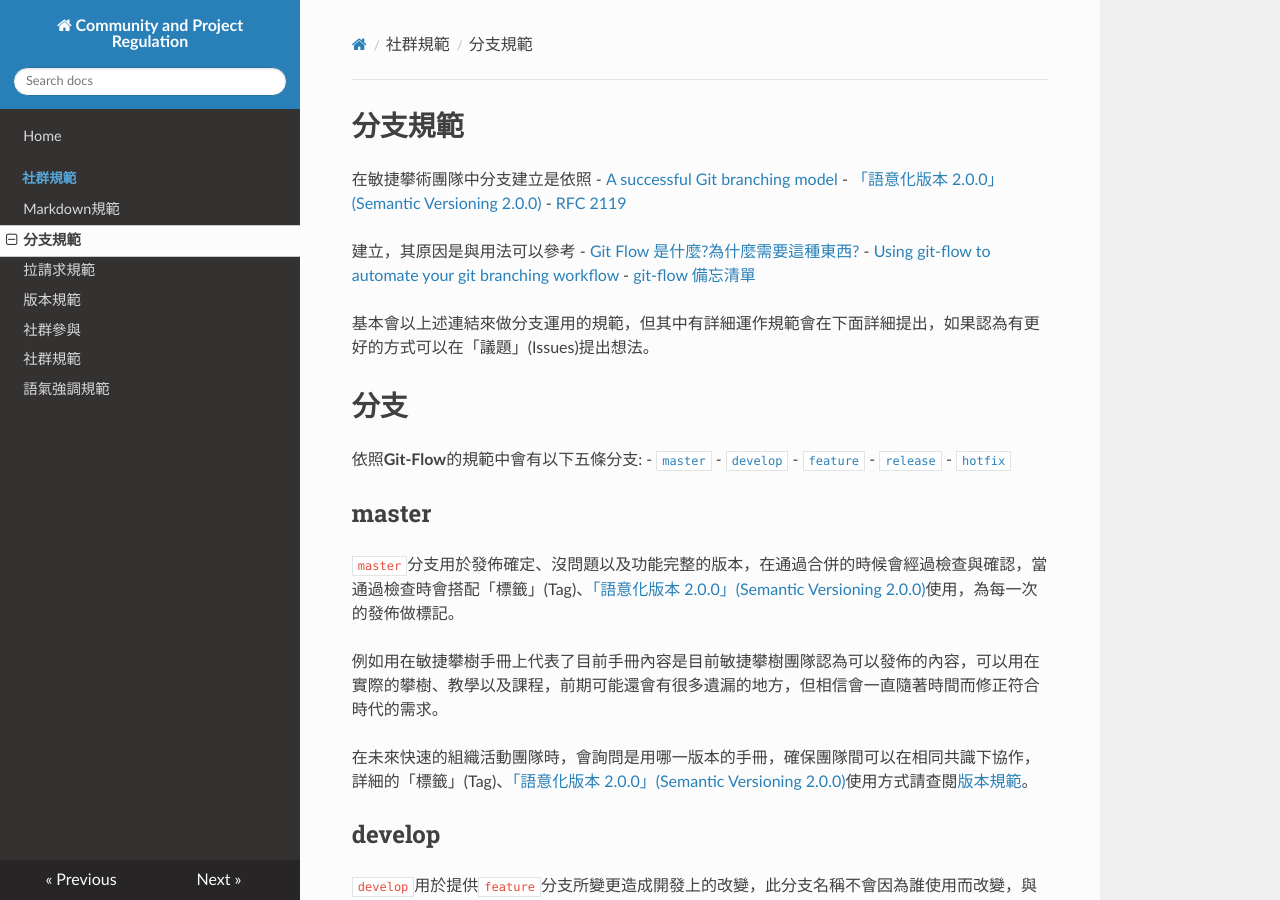
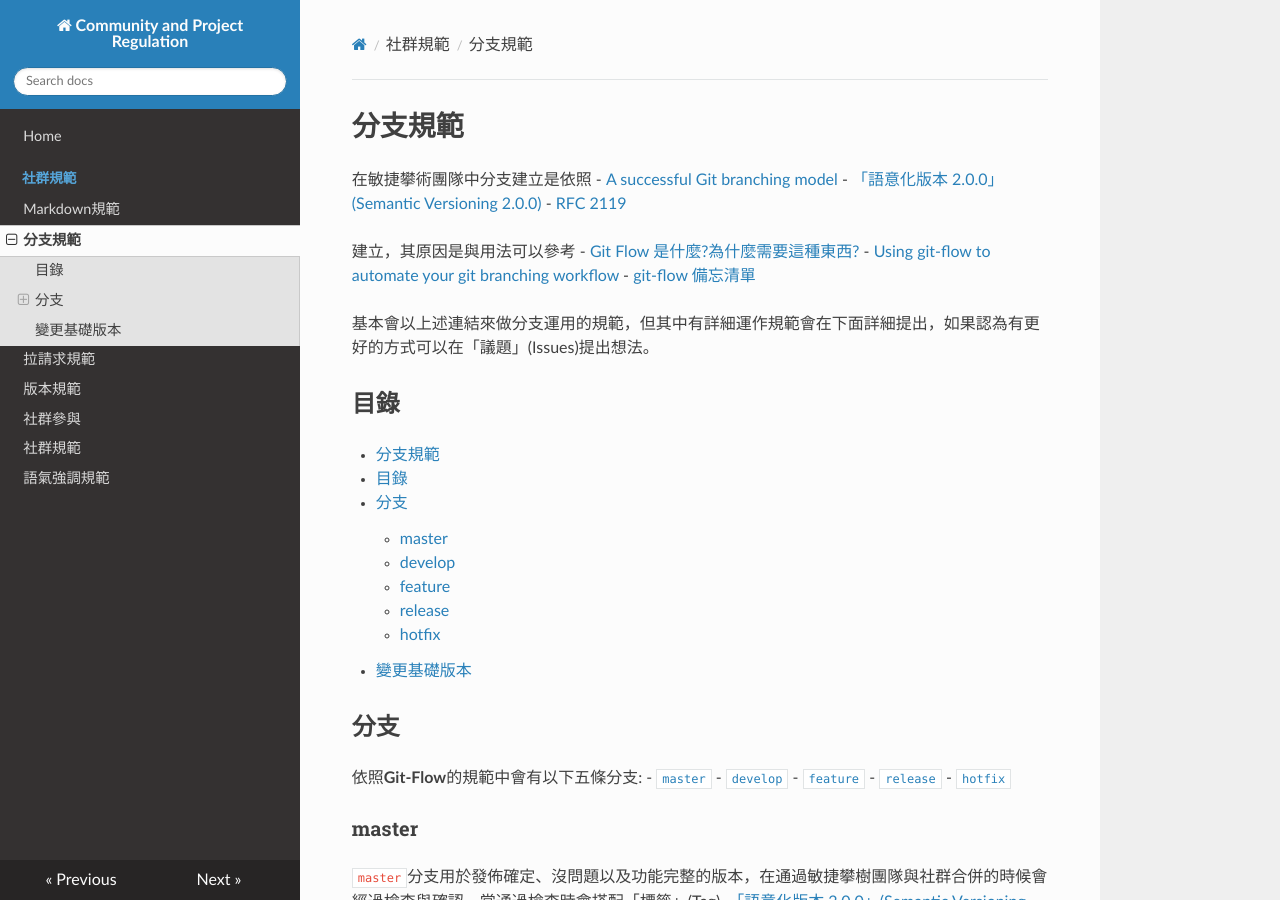
Before and after one commit to NQU-Agile-Tree-Climbing-Club/community-regulation, an MkDocs documentation site: the page built from docs/社群規範/分支規範.md, in a window 1280 px wide and 900 px high. Built offline with MkDocs 1.6.1, drawn with Linux system fonts in a browser that asks for light colours; nearby versions of some CDN libraries.

Commit message:
如果採用，此提交將新增目錄與更新標題
修改項目:

模組:

議題5、6

````diff
--- a/docs/社群規範/分支規範.md
+++ b/docs/社群規範/分支規範.md
@@ -11,7 +11,24 @@
 
 基本會以上述連結來做分支運用的規範，但其中有詳細運作規範會在下面詳細提出，如果認為有更好的方式可以在「議題」(Issues)提出想法。
 
-# 分支
+## 目錄
+
+<!-- @import "[TOC]" {cmd="toc" depthFrom=1 depthTo=6 orderedList=false} -->
+<!-- code_chunk_output -->
+
+- [分支規範](#分支規範)
+  - [目錄](#目錄)
+  - [分支](#分支)
+    - [master](#master)
+    - [develop](#develop)
+    - [feature](#feature)
+    - [release](#release)
+    - [hotfix](#hotfix)
+  - [變更基礎版本](#變更基礎版本)
+
+<!-- /code_chunk_output -->
+
+## 分支
 依照**Git-Flow**的規範中會有以下五條分支:
 - [`master`](#master)
 - [`develop`](#develop)
@@ -19,19 +36,19 @@
 - [`release`](#release)
 - [`hotfix`](#hotfix)
 
-## master
-`master`分支用於發佈確定、沒問題以及功能完整的版本，在通過合併的時候會經過檢查與確認，當通過檢查時會搭配「標籤」(Tag)、[「語意化版本 2.0.0」(Semantic Versioning 2.0.0)](https://semver.org/lang/zh-TW/#%E8%AA%9E%E6%84%8F%E5%8C%96%E7%89%88%E6%9C%AC-200)使用，為每一次的發佈做標記。
+### master
+`master`分支用於發佈確定、沒問題以及功能完整的版本，在通過敏捷攀樹團隊與社群合併的時候會經過檢查與確認，當通過檢查時會搭配「標籤」(Tag)、[「語意化版本 2.0.0」(Semantic Versioning 2.0.0)](https://semver.org/lang/zh-TW/#%E8%AA%9E%E6%84%8F%E5%8C%96%E7%89%88%E6%9C%AC-200)使用，為每一次的發佈做標記。
 
 例如用在敏捷攀樹手冊上代表了目前手冊內容是目前敏捷攀樹團隊認為可以發佈的內容，可以用在實際的攀樹、教學以及課程，前期可能還會有很多遺漏的地方，但相信會一直隨著時間而修正符合時代的需求。
 
 在未來快速的組織活動團隊時，會詢問是用哪一版本的手冊，確保團隊間可以在相同共識下協作，詳細的「標籤」(Tag)、[「語意化版本 2.0.0」(Semantic Versioning 2.0.0)](https://semver.org/lang/zh-TW/#%E8%AA%9E%E6%84%8F%E5%8C%96%E7%89%88%E6%9C%AC-200)使用方式請查閱[版本規範](./版本規範.md)。
 
-## develop
+### develop
 `develop`用於提供`feature`分支所變更造成開發上的改變，此分支名稱不會因為誰使用而改變，與`master`一樣保持存在的分支，由於不想要影響到`master`的穩定性，因此使用`develop`解決這個問題。
 
 用在專案上代表了目前專案內容是目前由團隊與社群共同努力協作改進的分支。
 
-## feature
+### feature
 `feature`分支用於修改、增加與開發使用，所有的功能開發、修訂項目與變更內容都「必須」(MUST)使用此來開發，開分支的時候「必須」(MUST)從`develop`開新分支，其命名規範如下:
 
 ```
@@ -53,7 +70,7 @@ feature/username/Issue-Branch.or_Summary
 
 在「拉請求」(Pull Repuests)合併前請從`develop`取得最新的基礎版本，請參閱[變更基礎版本](#變更基礎版本)。
 
-## release
+### release
 當某像功能在開發出來後需要經過驗證、測試並發佈的時候，此時「必須」(MUST)從`develop`開出新的分支提供團隊驗證與檢查，驗證、測試與檢查時會搭配「標籤」(Tag)、[「語意化版本 2.0.0」(Semantic Versioning 2.0.0)](https://semver.org/lang/zh-TW/#%E8%AA%9E%E6%84%8F%E5%8C%96%E7%89%88%E6%9C%AC-200)與「軟體版本週期」(Software release life cycle)使用，當通過驗證、測試與檢查的時候，會將此分支併入`master`，命名規則如下:
 
 ```
@@ -77,7 +94,7 @@ release/vX.X.X-Summary
 
 在專案中此分支代表了專案每一次的進步，希望改變可以在持續的更新下不斷改進，達到持續整合持續佈署的目標。
 
-## hotfix
+### hotfix
 `hotfix`分支用於修復錯誤、安全漏洞與安全性，使用時「必須」(MUST)從`master`分支出來為穩定的版本做修復，在修正錯誤後分支要轉成`release`分支驗證後發佈一個版本後同時併入`master`與`develop`，命名規則如下:
 
 ```
@@ -97,5 +114,5 @@ hotfix/username/Issue-Branch.or_Summary
   - 空白「可」(SHOULD)使用`.`或`_`使用，「禁止」(MUST NOT)使用`-`來做空白區隔
   - 整個分支名稱「必須」(MUST)在72個英文字母內
 
-# 變更基礎版本
+## 變更基礎版本
 在「拉請求」(Pull Repuests)合併前為了避免出現 **基礎版本不一致** 、 **開發線雜亂** 等問題，例如使用`feature`修改功能完成後「拉請求」(Pull Repuests)，「拉請求」(Pull Repuests)前「必須」(MUST)使用`git rebase develop`來將你的`feature`從`develop`取得最新的版本變成分支的基礎版本，我們稱作為「變更基礎版本」(Re Base)。
````
